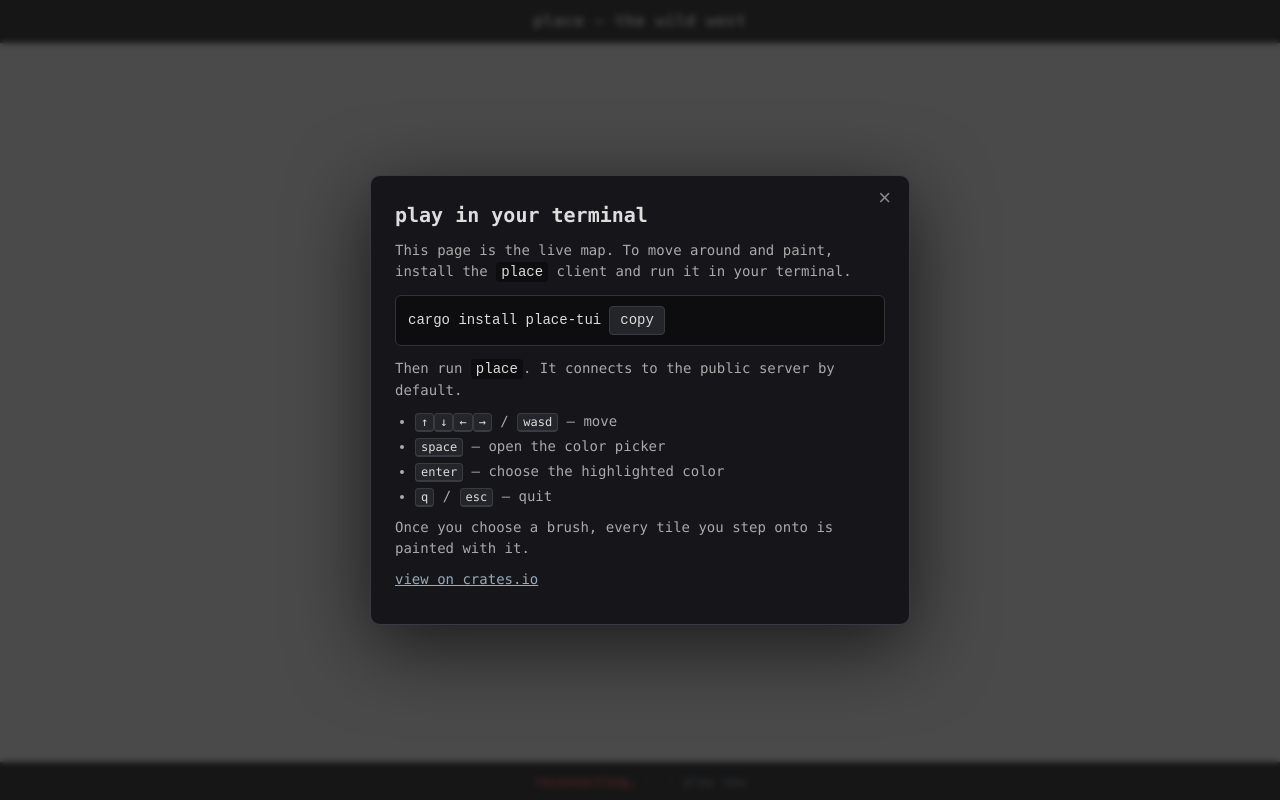
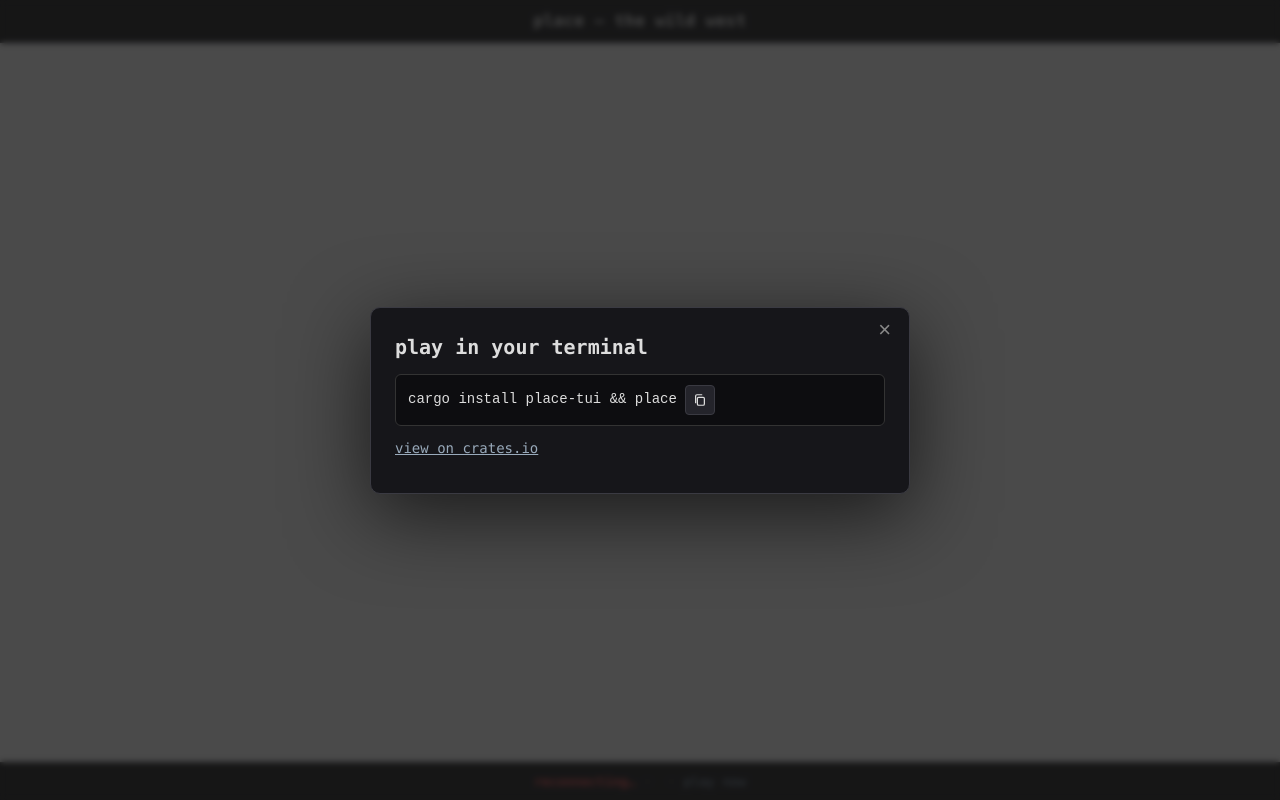
Before and after one commit to Drewroen/place-tui, a website: page site/index.html in a window 1280 px wide. Both pictures are taken after a click on the button "play now". Drawn offline with Linux system fonts and the light colour scheme; a small style sheet from the web is missing; a web font is replaced by a local one.

Commit message:
more cleanup

```diff
--- a/site/index.html
+++ b/site/index.html
@@ -4,15 +4,16 @@
   <meta charset="utf-8">
   <meta name="viewport" content="width=device-width, initial-scale=1">
   <title>place — the wild west</title>
-  <link rel="preconnect" href="https://fonts.googleapis.com">
-  <link rel="preconnect" href="https://fonts.gstatic.com" crossorigin>
-  <link href="https://fonts.googleapis.com/css2?family=Victor+Mono:ital,wght@0,400;0,600;0,700&display=swap" rel="stylesheet">
+  <link rel="preconnect" href="https://cdn.jsdelivr.net" crossorigin>
+  <link href="https://cdn.jsdelivr.net/npm/@fontsource/iosevka@5.3.0/400.css" rel="stylesheet">
+  <link href="https://cdn.jsdelivr.net/npm/@fontsource/iosevka@5.3.0/600.css" rel="stylesheet">
+  <link href="https://cdn.jsdelivr.net/npm/@fontsource/iosevka@5.3.0/700.css" rel="stylesheet">
   <style>
     :root { color-scheme: dark; }
     html, body { height: 100%; }
     body {
       margin: 0; overflow: hidden; background: #0d0d10; color: #ddd;
-      font: 14px/1.5 'Victor Mono', ui-monospace, SFMono-Regular, Menlo, Consolas, monospace;
+      font: 14px/1.5 'Iosevka', ui-monospace, SFMono-Regular, Menlo, Consolas, monospace;
     }
     #map {
       position: fixed; inset: 0; display: block;
@@ -70,12 +71,6 @@
       padding: 10px 12px; margin: 12px 0;
     }
     dialog pre code { background: none; padding: 0; }
-    dialog ul { margin: 10px 0; padding-left: 20px; color: #aaa; }
-    dialog li { margin: 4px 0; }
-    dialog kbd {
-      background: #24242b; border: 1px solid #3a3a42; border-bottom-width: 2px;
-      border-radius: 4px; padding: 1px 5px; color: #ddd; font: inherit; font-size: 12px;
-    }
     dialog a { color: #9ab; }
     #close-play {
       position: absolute; top: 10px; right: 12px;
@@ -84,10 +79,15 @@
     }
     #close-play:hover { color: #ddd; }
     #copy {
+      display: inline-flex; align-items: center; justify-content: center;
+      width: 30px; height: 30px; flex: none;
       background: #24242b; color: #ddd; border: 1px solid #3a3a42;
-      border-radius: 4px; padding: 3px 10px; cursor: pointer; font: inherit;
+      border-radius: 4px; cursor: pointer; font: inherit;
     }
     #copy:hover { background: #2e2e36; }
+    #copy svg { display: block; }
+    #copy.copied svg { display: none; }
+    #copy.copied::after { content: '✓'; color: #6ec06e; }
 
     @media (max-width: 620px) {
       header, footer { padding: 7px 10px; }
@@ -116,24 +116,12 @@
       <button id="close-play" type="submit" aria-label="Close">×</button>
     </form>
     <h2>play in your terminal</h2>
-    <p>
-      This page is the live map. To move around and paint, install the
-      <code>place</code> client and run it in your terminal.
-    </p>
-    <pre><code id="install-command">cargo install place-tui</code><button id="copy" type="button">copy</button></pre>
-    <p>Then run <code>place</code>. It connects to the public server by default.</p>
-    <ul>
-      <li><kbd>↑</kbd><kbd>↓</kbd><kbd>←</kbd><kbd>→</kbd> / <kbd>wasd</kbd> — move</li>
-      <li><kbd>space</kbd> — open the color picker</li>
-      <li><kbd>enter</kbd> — choose the highlighted color</li>
-      <li><kbd>q</kbd> / <kbd>esc</kbd> — quit</li>
-    </ul>
-    <p>Once you choose a brush, every tile you step onto is painted with it.</p>
+    <pre><code id="install-command">cargo install place-tui && place</code><button id="copy" type="button" aria-label="Copy install command" title="Copy install command"><svg viewBox="0 0 16 16" width="14" height="14" aria-hidden="true" fill="none" stroke="currentColor" stroke-width="1.4" stroke-linecap="round" stroke-linejoin="round"><rect x="5" y="5" width="8" height="9" rx="1.4"></rect><path d="M3 11V3.5A1.5 1.5 0 0 1 4.5 2H10"></path></svg></button></pre>
     <p>
       <a href="https://crates.io/crates/place-tui" target="_blank" rel="noopener">view on crates.io</a>
     </p>
   </dialog>
 
-  <script src="viewer.js?v=8"></script>
+  <script src="viewer.js?v=9"></script>
 </body>
 </html>
--- a/site/viewer.js
+++ b/site/viewer.js
@@ -435,7 +435,13 @@ if (copyBtn && installCode) {
       selection.removeAllRanges();
       selection.addRange(range);
     }
-    copyBtn.textContent = 'copied ✓';
-    setTimeout(() => (copyBtn.textContent = 'copy'), 1200);
+    copyBtn.classList.add('copied');
+    copyBtn.setAttribute('aria-label', 'Copied');
+    copyBtn.title = 'Copied';
+    setTimeout(() => {
+      copyBtn.classList.remove('copied');
+      copyBtn.setAttribute('aria-label', 'Copy install command');
+      copyBtn.title = 'Copy install command';
+    }, 1200);
   });
 }
```
Also changed, not shown: CHANGELOG.md.
